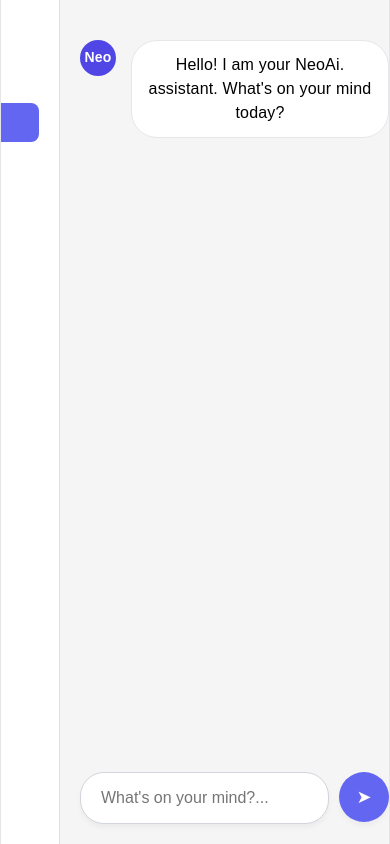
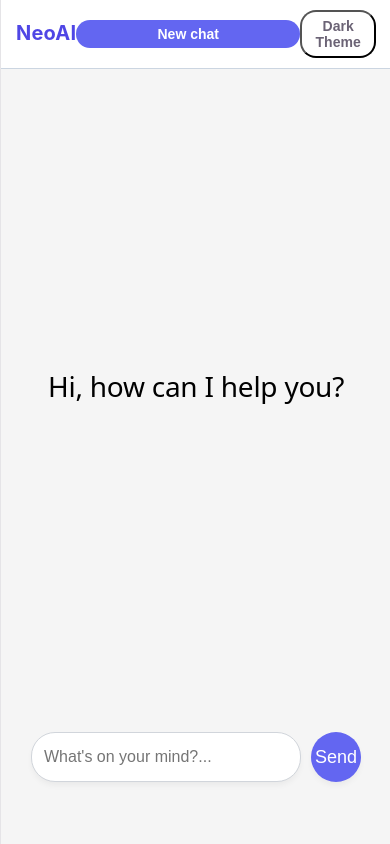
Before and after one commit to roshan-ak10/NeoAi-frontend, a React (Vite) app: page / in a window 390 px wide. Built offline with nearby package versions, Linux system fonts and the light colour scheme.

Commit message:
Redesigned UI and Themes

```diff
--- a/src/App.css
+++ b/src/App.css
@@ -1,5 +1,12 @@
-*
-{
+/* Base styles and resets */
+#root {
+  max-width: 100%;
+  margin: 0;
+  padding: 0;
+  width: 100vw;
+}
+
+* {
   box-sizing: border-box;
   margin: 0;
   padding: 0;
@@ -7,20 +14,24 @@
 
 body {
   font-family: -apple-system, BlinkMacSystemFont, "Segoe UI", Roboto, Helvetica, Arial, sans-serif;
-  background-color: #f4f7f9; /* Light ocean breeze */
+  background-color: #f4f7f9;
+  margin: 0;
+  padding: 0;
   overflow-x: hidden;
 }
 
-/*main layout */
+/* Main app layout */
 .app-container {
+  transition: background-color 0.4s ease, color 0.4s ease;
   display: flex;
   height: 100vh;
   width: 100%;
   overflow: hidden;
 }
 
-/*Sidebar */
+/* Sidebar navigation */
 .sidebar {
+  transition: background-color 0.4s ease, color 0.4s ease;
   width: 260px;
   background-color: #ffffff;
   border-right: 1px solid #e0e0e0;
@@ -33,9 +44,9 @@ body {
 
 .logo {
   font-size: 32px;
-  font-weight:bolder;
+  font-weight: bolder;
   margin-bottom: 60px;
-  color:#4f46e5
+  color: #4f46e5;
 }
 
 .new-chat-btn {
@@ -44,7 +55,7 @@ body {
   background-color: #6366f1;
   color: white;
   border: none;
-  border-radius: 8px;
+  border-radius: 16px;
   cursor: pointer;
   font-weight: bold;
 }
@@ -53,15 +64,39 @@ body {
   background-color: #4f46e5;
 }
 
-/*Main Ocean*/
+/* Empty chat welcome screen */
+.empty-chat-state {
+  display: flex;
+  flex-direction: column;
+  align-items: center;
+  justify-content: center;
+  height: 100%;
+  text-align: center;
+}
+
+/* Light mode text color */
+.empty-chat-state h2 {
+  margin-bottom: 8px;
+  color: #000000;
+  font-size: 28px;
+  transition: color 0.4s ease;
+}
+
+/* Dark mode text color */
+.ocean-mode .empty-chat-state h2 {
+  color: #ffffff;
+}
+
+/* Chat area and messages */
 .main-content {
+  transition: background-color 0.4s ease, color 0.4s ease;
   flex: 1;
   display: flex;
   flex-direction: column;
   background-color: whitesmoke;
+  width: 100%;
 }
 
-/* //The Conversation */
 .chat-box {
   flex: 1;
   overflow-y: auto;
@@ -75,15 +110,16 @@ body {
   display: flex;
   gap: 15px;
   margin-bottom: 30px;
-  color:black;
+  color: black;
   font-family: Arial, Helvetica, sans-serif;
 }
+
 .bot-row {
   justify-content: flex-start;
 }
 
 .user-row {
-  flex-direction:row-reverse
+  flex-direction: row-reverse;
 }
 
 .avatar {
@@ -100,7 +136,7 @@ body {
 }
 
 .bot-avatar {
-  background-color:#4f46e5;
+  background-color: #4f46e5;
 }
 
 .user-avatar {
@@ -108,22 +144,22 @@ body {
 }
 
 .message-content {
-  padding: 12px 16px;
+  padding: 20px 26px;
   border-radius: 26px;
   line-height: 1.5;
   background-color: white;
-  border: 1px solid #e5e7eb;
 }
 
-/* The Input Dock */
+/* Input dock */
 .input-container {
   width: 100%;
   max-width: 768px;
-  margin: 0 auto;
+  margin: 0 auto 32px auto;
   padding: 20px;
   display: flex;
   gap: 10px;
   background-color: transparent;
+  border-radius: 32px;
 }
 
 .input-container input {
@@ -160,7 +196,7 @@ body {
   cursor: not-allowed;
 }
 
-/* 🌊 Option 2: Kelp Wave */
+/* Thinking animation */
 .thinking-bubble {
   display: flex;
   align-items: center;
@@ -172,7 +208,7 @@ body {
 .dot {
   width: 8px;
   height: 8px;
-  background-color:#4f46e5; /* Seaweed Green */
+  background-color: #4f46e5;
   border-radius: 50%;
   animation: kelpWave 1s infinite ease-in-out alternate;
 }
@@ -182,10 +218,149 @@ body {
 .dot:nth-child(3) { animation-delay: 0s; }
 
 @keyframes kelpWave {
-  0% {
-    transform: translateY(5px);
+  0% { transform: translateY(5px); }
+  100% { transform: translateY(-5px); }
+}
+
+/* Dark mode overrides */
+.ocean-mode {
+  background-color: #020617;
+  color: #e2e8f0;
+}
+
+.ocean-mode .sidebar {
+  background-color: #0f172a;
+  border-right: 1px solid #1e293b;
+}
+
+.ocean-mode .bot-content {
+  background-color: #1e293b;
+  color: #f8fafc;
+  box-shadow: 0 4px 6px -1px rgba(0, 0, 0, 0.3);
+}
+
+.ocean-mode .user-content {
+  background-color: #4f46e5;
+  color: white;
+}
+
+.ocean-mode .input-container {
+  background-color: #0f172a;
+  border-top: 1px solid #1e293b;
+}
+
+.ocean-mode .input-container input {
+  background-color: #1e293b;
+  color: #f8fafc;
+  border: 1px solid #334155;
+}
+
+.ocean-mode .input-container input::placeholder {
+  color: #64748b;
+}
+
+.theme-toggle-btn {
+  margin-top: 15px;
+  background-color: transparent;
+  color: inherit;
+  padding: 10px;
+  border-radius: 16px;
+  cursor: pointer;
+  transition: all 0.2s ease;
+  font-weight: bold;
+}
+
+.ocean-mode .theme-toggle-btn {
+  border-color: #334155;
+  color: #94a3b8;
+}
+
+.theme-toggle-btn:hover {
+  background-color: rgba(148, 163, 184, 0.1);
+}
+
+.ocean-mode .main-content,
+.ocean-mode .chat-box {
+  background-color: #020617;
+}
+
+/* Mobile responsive design (breakpoint: 768px) */
+@media (max-width: 768px) {
+  /* Stack layout vertically */
+  .app-container {
+    flex-direction: column;
+    height: 100vh;
+    width: 100vw;
   }
-  100% {
-    transform: translateY(-5px);
+
+  /* Transform sidebar to top navbar */
+  .sidebar {
+    width: 100%;
+    height: auto;
+    min-height: 60px;
+    flex-direction: row;
+    justify-content: space-between;
+    align-items: center;
+    padding: 10px 15px;
+    border-right: none;
+    border-bottom: 1px solid #cbd5e1;
+    box-sizing: border-box;
+  }
+
+  .ocean-mode .sidebar {
+    border-bottom: 1px solid #1e293b;
+  }
+
+  .sidebar .logo {
+    margin-bottom: 0;
+    font-size: 20px;
+  }
+
+  .new-chat-btn {
+    padding: 6px 12px;
+    font-size: 14px;
+    max-width: 260px;
+  }
+
+  .theme-toggle-btn {
+    margin-top: 0;
+    padding: 6px 12px;
+    font-size: 14px;
+  }
+
+  /* Chat area adjustments */
+  .chat-box {
+    padding: 10px;
+  }
+
+  .message-row {
+    max-width: 90%;
+    gap: 8px;
+  }
+
+  .message-content {
+    padding: 10px 14px;
+    font-size: 15px;
+  }
+
+  .avatar {
+    width: 32px;
+    height: 32px;
+    font-size: 12px;
+  }
+
+  /* Input area adjustments */
+  .input-wrapper {
+    padding: 0 10px 10px 10px;
+  }
+
+  /* 16px font size prevents auto-zoom on iOS Safari */
+  .input-container input {
+    font-size: 16px;
+    padding: 12px;
+  }
+
+  .send-btn {
+    padding: 0 15px;
   }
 }
--- a/src/App.jsx
+++ b/src/App.jsx
@@ -4,7 +4,15 @@ import ReactMarkdown from 'react-markdown';
 import remarkGfm from 'remark-gfm';
 
 function App() {
-  //1. SESSION ID: Give the user a unique ID (with the secure fallback)
+  const [isOceanMode, setIsOceanMode] = useState(() => {
+    const savedTheme = localStorage.getItem("neoai-theme");
+    return savedTheme === "true";
+  });
+
+  useEffect(() => {
+    localStorage.setItem("neoai-theme", isOceanMode);
+  }, [isOceanMode]);
+
   const [sessionId] = useState(() => {
     let id = localStorage.getItem("neoai-session-id");
     if (!id) {
@@ -18,15 +26,12 @@ function App() {
     return id;
   });
 
-  //2. MEMORY: Load chat history from localStorage on startup
   const [messages, setMessages] = useState(() => {
     const savedChats = localStorage.getItem("neoai-chat");
     if (savedChats) {
       return JSON.parse(savedChats);
     }
-    return [
-      { text: "Hello! I am your NeoAi. assistant. What's on your mind today?", sender: "bot" }
-    ];
+    return [];
   });
 
   const [inputText, setInputText] = useState("");
@@ -38,7 +43,6 @@ function App() {
     messagesEndRef.current?.scrollIntoView({ behavior: "smooth" });
   };
 
-  //3. SAVE TO MEMORY: Every time messages update, save to browser
   useEffect(() => {
     localStorage.setItem("neoai-chat", JSON.stringify(messages));
     scrollToBottom();
@@ -49,15 +53,18 @@ function App() {
 
     const userMsg = { text: inputText, sender: "user" };
     setMessages(prev => [...prev, userMsg]);
+
     setInputText("");
     setIsLoading(true);
 
     try {
-      //4. SEND ID TO BACKEND: Attach sessionId to the chat request
       const response = await fetch("https://neoai-backend-9ubx.onrender.com/chat", {
         method: "POST",
         headers: { "Content-Type": "application/json" },
-        body: JSON.stringify({ message: userMsg.text, sessionId: sessionId }),
+        body: JSON.stringify({
+          message: userMsg.text,
+          sessionId: sessionId
+        }),
       });
 
       const data = await response.json();
@@ -77,7 +84,6 @@ function App() {
 
   const handleReset = async () => {
     try {
-      //  5. RESET ID: Tell backend whose memory to wipe
       const response = await fetch("https://neoai-backend-9ubx.onrender.com/reset", {
         method: "POST",
         headers: { "Content-Type": "application/json" },
@@ -85,10 +91,9 @@ function App() {
       });
 
       if (response.ok) {
-        alert("Memory wiped!");
-        setMessages([
-          { text: "Hello! I am your NeoAi. assistant. What's on your mind today?", sender: "bot" }
-        ]);
+        setMessages([]);
+        setInputText("");
+        localStorage.removeItem("neoai-chat");
       }
     } catch (error) {
       console.error("The signal was lost at sea:", error);
@@ -96,31 +101,45 @@ function App() {
   };
 
   return (
-    <div className="app-container">
-      {/* Sidebar */}
+    <div className={`app-container ${isOceanMode ? 'ocean-mode' : ''}`}>
+
       <div className="sidebar">
         <div className="logo">NeoAI</div>
-        <button className="new-chat-btn" onClick={handleReset}>+ New chat</button>
+        <button className="new-chat-btn" onClick={handleReset}>New chat</button>
+
+        <button
+          className="theme-toggle-btn"
+          onClick={() => setIsOceanMode(!isOceanMode)}
+        >
+          {isOceanMode ? 'Light Theme' : 'Dark Theme'}
+        </button>
       </div>
 
-      {/* Main Chat Area */}
       <div className="main-content">
         <div className="chat-box">
+
+          {messages.length === 0 && (
+            <div className="empty-chat-state">
+              <h2>Hi, how can I help you?</h2>
+            </div>
+          )}
+
           {messages.map((msg, index) => (
             <div key={index} className={`message-row ${msg.sender === 'user' ? 'user-row' : 'bot-row'}`}>
               <div className={`avatar ${msg.sender === 'user' ? 'user-avatar' : 'bot-avatar'}`}>
                 {msg.sender === 'user' ? 'U' : 'Neo'}
               </div>
               <div className={`message-content ${msg.sender === 'user' ? 'user-content' : 'bot-content'}`}>
+
                 {msg.sender === 'user' ? (msg.text ) : (
                   <ReactMarkdown remarkPlugins={[remarkGfm]}>
                     {msg.text}
-                </ReactMarkdown>)}
+                  </ReactMarkdown>
+                )}
               </div>
             </div>
           ))}
 
-          {/* 6. THINKING ANIMATION: Shows up while waiting for backend */}
           {isLoading && (
             <div className="message-row bot-row">
               <div className="avatar bot-avatar">Neo</div>
@@ -132,11 +151,10 @@ function App() {
             </div>
           )}
 
-          {/* Invisible div to help with auto-scrolling */}
           <div ref={messagesEndRef} />
         </div>
 
-        {/* Input Bar */}
+        <div className="input-wrapper">
           <div className="input-container">
             <input
               type="text"
@@ -151,10 +169,12 @@ function App() {
               onClick={handleSendMessage}
               disabled={isLoading}
             >
-            ➤
+              Send
             </button>
           </div>
         </div>
+      </div>
+
     </div>
   );
 }
```
Lines whose indentation alone changed are shown as unchanged.
